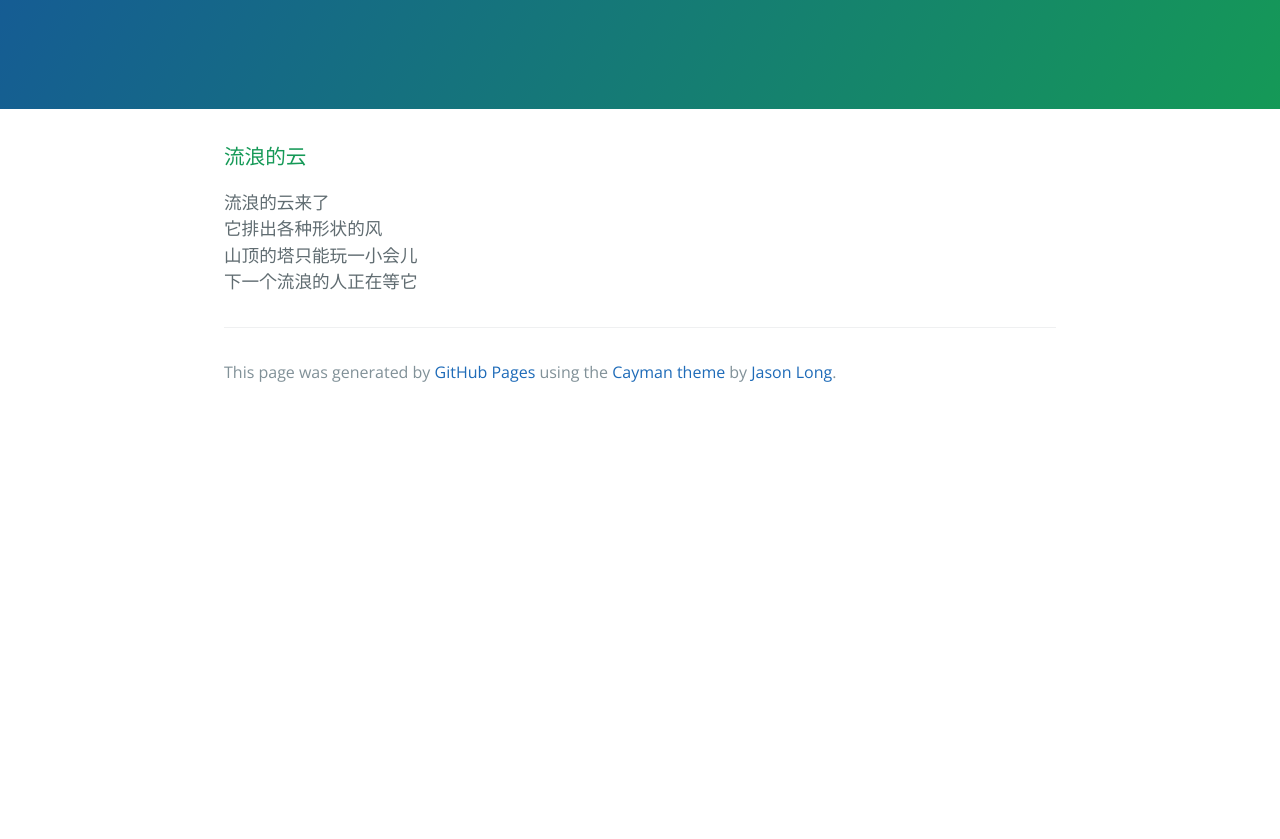
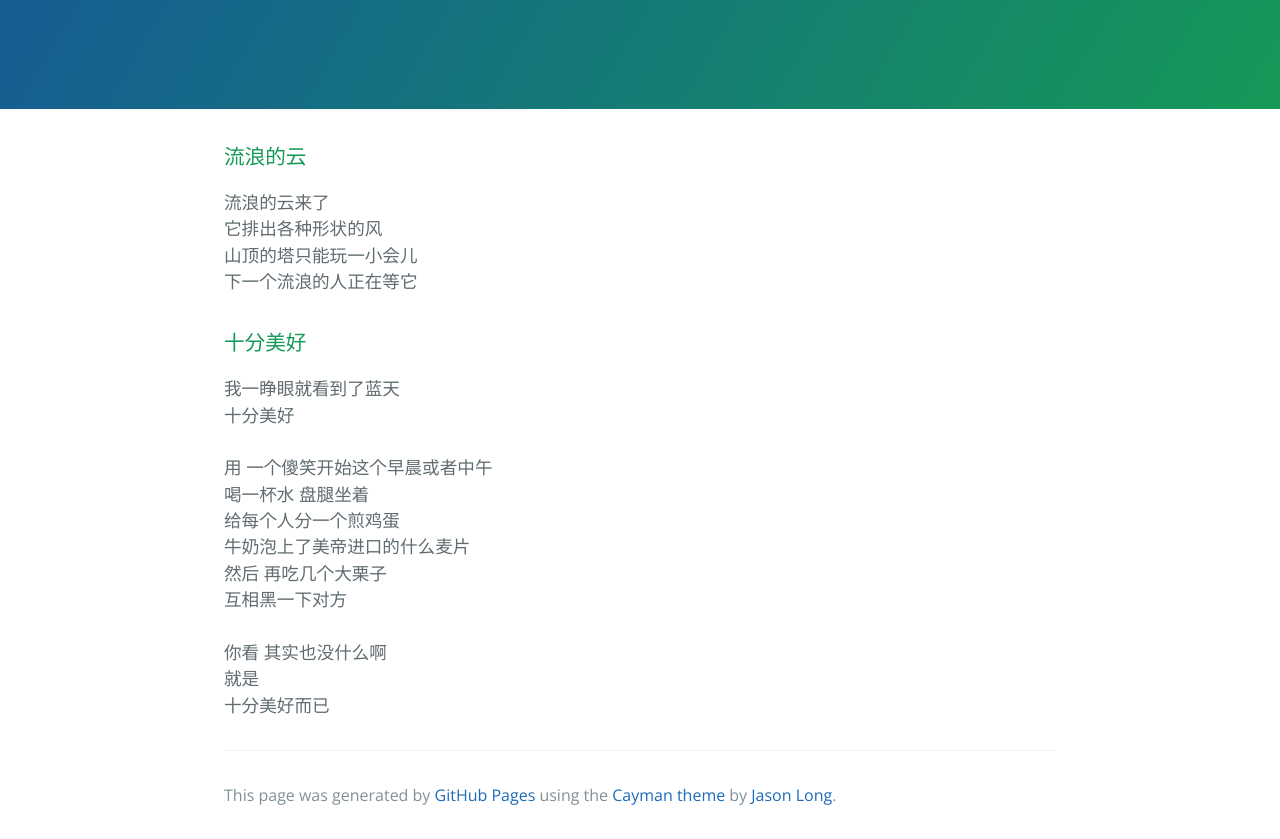
Before and after one commit to chenye-thu/chenye-thu.github.io, a plain HTML site: page index.html in a window 1280 px wide. Shown: the part 208-1047 px from the top of the page. Before the commit the page ends 800 px from the top, so only its background shows below. Drawn offline with nearby package versions, Linux system fonts and the light colour scheme; a script that the page names is missing.

Commit message:
Added 2th peom.

```diff
--- a/index.html
+++ b/index.html
@@ -17,9 +17,14 @@
 
     <section class="main-content">
       <h3>
-<a id="welcome-to-github-pages" class="anchor" href="#welcome-to-github-pages" aria-hidden="true"><span aria-hidden="true" class="octicon octicon-link"></span></a>流浪的云</h3>
+<a id="poem1" class="anchor" href="#poem1" aria-hidden="true"><span aria-hidden="true" class="octicon octicon-link"></span></a>流浪的云</h3>
 
 <p>流浪的云来了<br>它排出各种形状的风<br>山顶的塔只能玩一小会儿<br>下一个流浪的人正在等它</p>
+
+      <h3>
+<a id="poem2" class="anchor" href="#poem2" aria-hidden="true"><span aria-hidden="true" class="octicon octicon-link"></span></a>十分美好</h3>
+
+<p>我一睁眼就看到了蓝天<br>十分美好<br><br>用 一个傻笑开始这个早晨或者中午<br>喝一杯水 盘腿坐着<br>给每个人分一个煎鸡蛋<br>牛奶泡上了美帝进口的什么麦片<br>然后 再吃几个大栗子<br>互相黑一下对方<br><br>你看 其实也没什么啊<br>就是<br>十分美好而已</p>
 
 <!-- JiaThis Button BEGIN -->
 <div class="jiathis_style_32x32">
```
